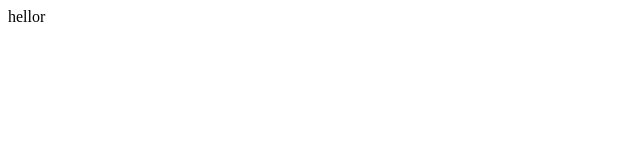
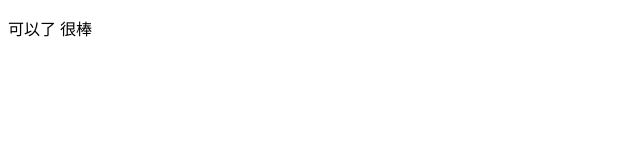
Before and after one commit to jesse-tang-93/demo, a plain HTML site: page to.html in a window 1280 px wide. Shown: the whole page, without its empty margins (0-640 px from the left). Drawn offline with Linux system fonts and the light colour scheme.

Commit message:
add p element

```diff
--- a/to.html
+++ b/to.html
@@ -7,6 +7,6 @@
     <title>$Title$</title>
 </head>
 <body>
-hellor
+<p>可以了 很棒</p>
 </body>
 </html>
```
